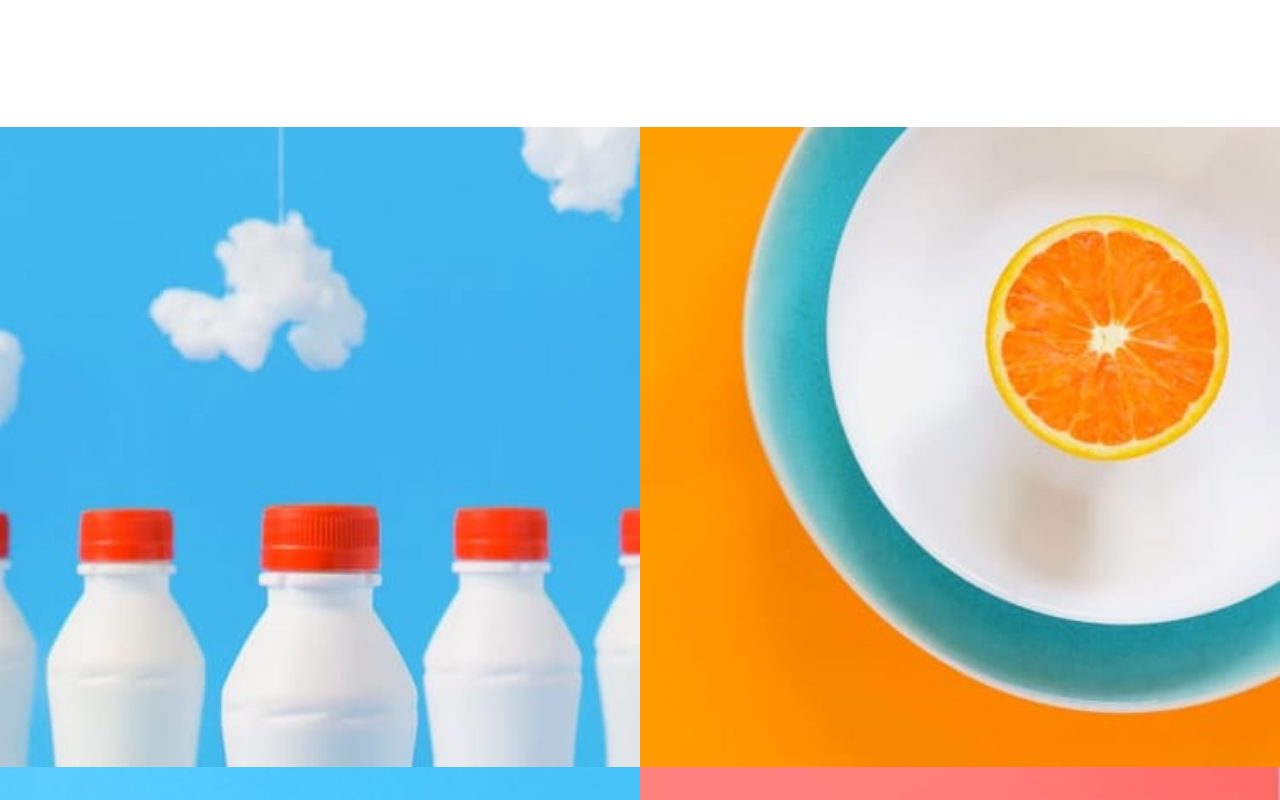
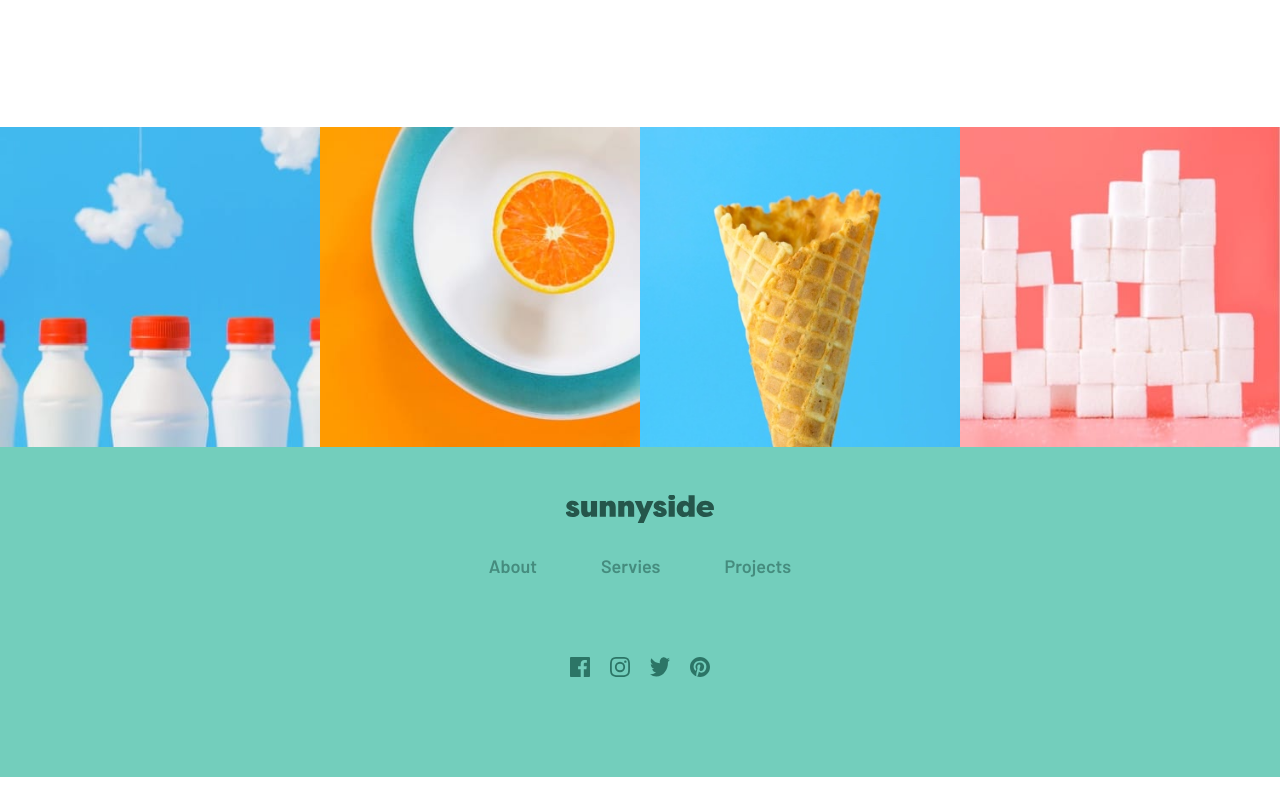
Before and after one commit to kujerocoding/sunnyside-agency-landing-page, a React (Vite) app: page / in a window 1280 px wide. Shown: the part 2460-3260 px from the top of the page. Built offline with nearby package versions, Linux system fonts and the light colour scheme.

Commit message:
Finalize media query

```diff
--- a/src/App.css
+++ b/src/App.css
@@ -460,7 +460,19 @@ header{
       justify-content: center;
       align-items: center;
       padding-inline: 120px;
+    }
 
+    .footer--gallery{
+        grid-template-columns: repeat(4, 1fr);
+    }
+
+    .footer--logo{
+        transform: scale(1.2);
+    }
+
+    .footer--lists{
+        justify-content: center;
+        gap: 5%;
     }
 
 }
```
